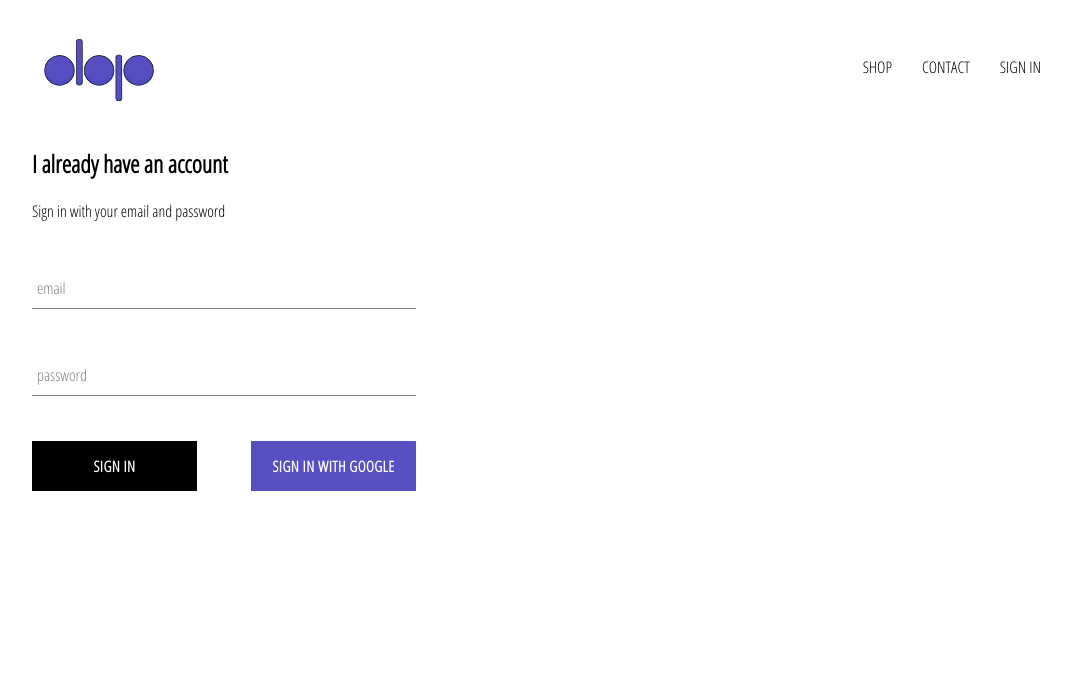
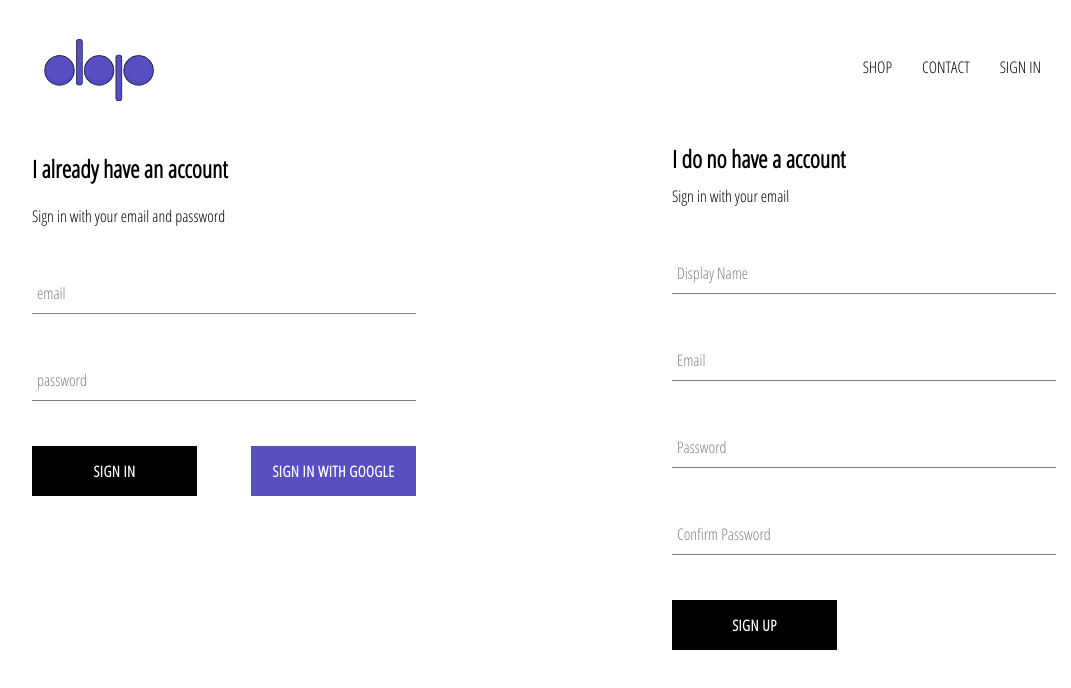
Before and after one commit to byronPantoja/dbp-apparel, a React (Create React App) app: page /signin in a window 1280 px wide. Shown: the top 688 px of the page, without its empty margins (96-1167 px from the left). Built offline with nearby package versions, Linux system fonts and the light colour scheme; no server answers.

Commit message:
Implented firebase utils, included the ability to store authenticated users into our firestore database

```diff
--- /dev/null
+++ b/src/components/sign-up/sign-up.component.jsx
@@ -0,0 +1,101 @@
+import React from 'react';
+
+import FormInput from '../../components/form-input/form-input.component';
+import CustomButton from '../../components/custom-button/custom-button.component';
+
+import { auth, createUserProfileDocument } from '../../firebase/firebase.utils';
+
+import './sign-up.styles.scss';
+
+class SignUp extends React.Component {
+	constructor() {
+		super();
+
+		this.state = {
+			displayName: '',
+			email: '',
+			password: '',
+			confirmPassword: '',
+		};
+	}
+
+	handleSubmit = async (event) => {
+		event.preventDefault();
+
+		const { displayName, email, password, confirmPassword } = this.state;
+
+		if (password !== confirmPassword) {
+			alert("passwords don't match");
+			return;
+		}
+
+		try {
+			const { user } = await auth.createUserWithEmailAndPassword(
+				email,
+				password
+			);
+			await createUserProfileDocument(user, { displayName });
+
+			this.setState({
+				displayName: '',
+				email: '',
+				password: '',
+				confirmPassword: '',
+			});
+		} catch (error) {
+			console.error(error);
+		}
+	};
+
+	handleChange = (event) => {
+		const { value, name } = event.target;
+		this.setState({ [name]: value });
+	};
+
+	render() {
+		const { displayName, email, password, confirmPassword } = this.state;
+		return (
+			<div className='sign-up'>
+				<h2 className='title'> I do no have a account</h2>
+				<span>Sign in with your email</span>
+				<form className='sign-up-form' onSubmit={this.handleSubmit}>
+					<FormInput
+						type='text'
+						name='displayName'
+						value={displayName}
+						onChange={this.handleChange}
+						label='Display Name'
+						required
+					/>
+					<FormInput
+						type='email'
+						name='email'
+						value={email}
+						onChange={this.handleChange}
+						label='Email'
+						required
+					/>
+					<FormInput
+						type='password'
+						name='password'
+						value={password}
+						onChange={this.handleChange}
+						label='Password'
+						required
+					/>
+					<FormInput
+						type='password'
+						name='confirmPassword'
+						value={confirmPassword}
+						onChange={this.handleChange}
+						label='Confirm Password'
+						required
+					/>
+					<CustomButton type='submit'> Sign Up</CustomButton>
+				</form>
+			</div>
+		);
+	}
+}
+
+export default SignUp;
--- /dev/null
+++ b/src/components/sign-up/sign-up.styles.scss
@@ -0,0 +1,9 @@
+.sign-up {
+	display: flex;
+	flex-direction: column;
+	width: 30vw;
+
+	.title {
+		margin: 10px 0;
+	}
+}
--- a/src/pages/sign-in-and-sign-up/sign-in-and-sign-up.component.jsx
+++ b/src/pages/sign-in-and-sign-up/sign-in-and-sign-up.component.jsx
@@ -1,12 +1,14 @@
 import React from 'react';
 
 import SignIn from '../../components/sign-in/sign-in.component';
+import SignUp from '../../components/sign-up/sign-up.component';
 
 import './sign-in-and-sign-up.styles.scss';
 
 const SignInAndSignUpPage = () => (
 	<div className='sign-in-and-sign-up'>
 		<SignIn />
+		<SignUp />
 	</div>
 );
 
--- a/src/pages/sign-in-and-sign-up/sign-in-and-sign-up.styles.scss
+++ b/src/pages/sign-in-and-sign-up/sign-in-and-sign-up.styles.scss
@@ -1,3 +1,6 @@
-.sign-in {
-    width: 30vw;
+.sign-in-and-sign-up {
+	width: 850x;
+	display: flex;
+	justify-content: space-between;
+	margin: 30px auto;
 }
```
